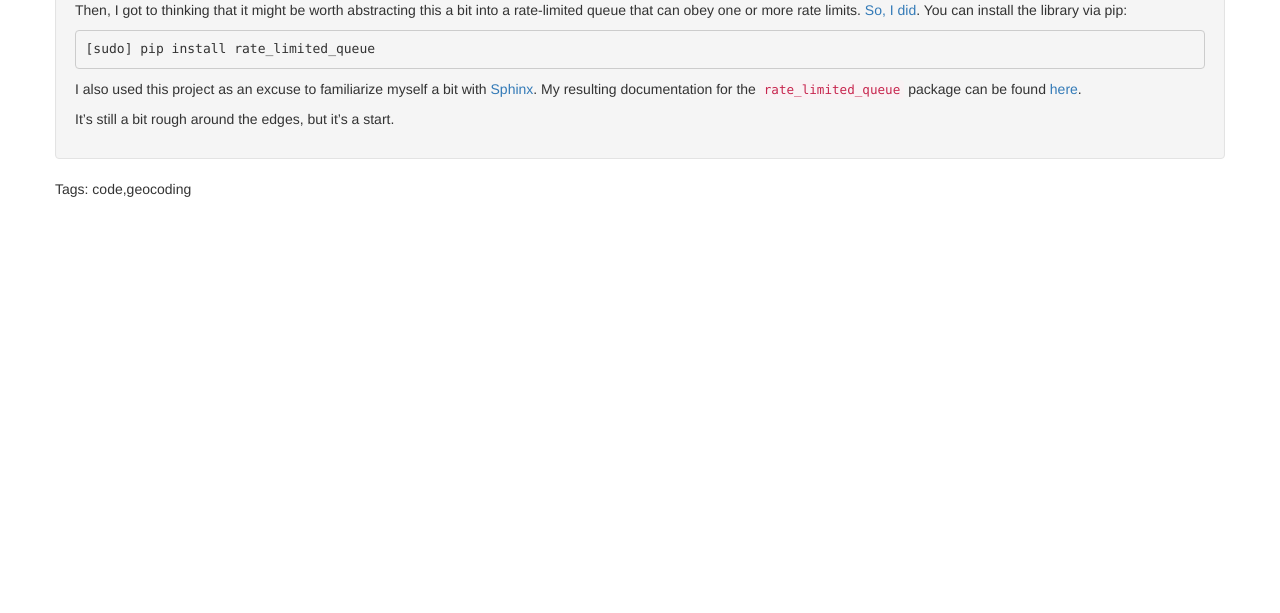
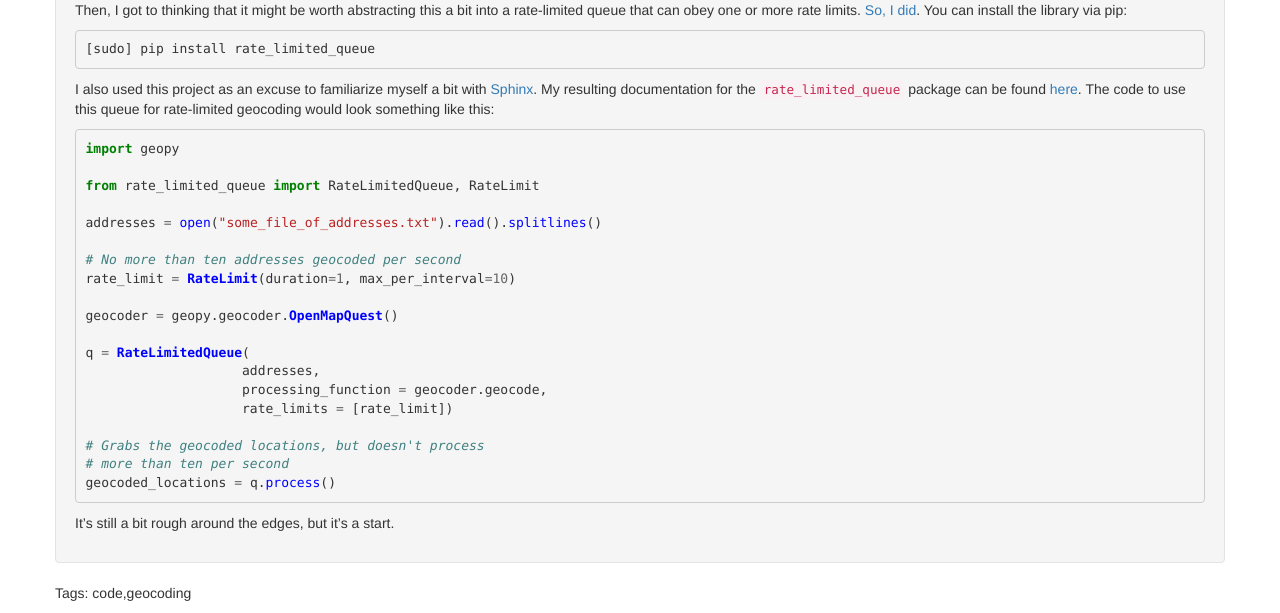
Before and after one commit to jackmaney/jackmaney.github.io, a Jekyll site: the page built from _posts/2015-01-09-geocoding-rate-limited-queue.md, in a window 1280 px wide. Shown: the part 452-1065 px from the top of the page. Built offline with Jekyll 4.4.1, drawn with Linux system fonts in a browser that asks for light colours; nearby versions of some CDN libraries; before the commit the page ends 900 px from its top, so only the background shows below that.

Commit message:
Update 2015-01-09-geocoding-rate-limited-queue.md

````diff
--- a/_posts/2015-01-09-geocoding-rate-limited-queue.md
+++ b/_posts/2015-01-09-geocoding-rate-limited-queue.md
@@ -24,6 +24,29 @@ via pip:
 ```
 
 I also used this project as an excuse to familiarize myself a bit with [Sphinx](http://sphinx-doc.org/).
-My resulting documentation for the `rate_limited_queue` package can be found [here](http://rate-limited-queue.readthedocs.org/en/latest/).
+My resulting documentation for the `rate_limited_queue` package can be found [here](http://rate-limited-queue.readthedocs.org/en/latest/). The code to use this queue for rate-limited geocoding
+would look something like this:
+
+```python
+import geopy
+
+from rate_limited_queue import RateLimitedQueue, RateLimit
+
+addresses = open("some_file_of_addresses.txt").read().splitlines()
+
+# No more than ten addresses geocoded per second
+rate_limit = RateLimit(duration=1, max_per_interval=10)
+
+geocoder = geopy.geocoder.OpenMapQuest()
+
+q = RateLimitedQueue(
+                    addresses,
+                    processing_function = geocoder.geocode,
+                    rate_limits = [rate_limit])
+
+# Grabs the geocoded locations, but doesn't process
+# more than ten per second
+geocoded_locations = q.process()
+```
 
 It's still a bit rough around the edges, but it's a start.
````
